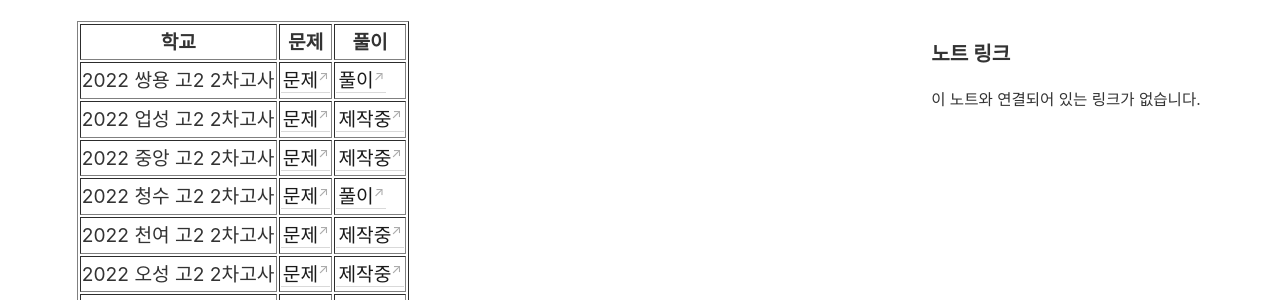
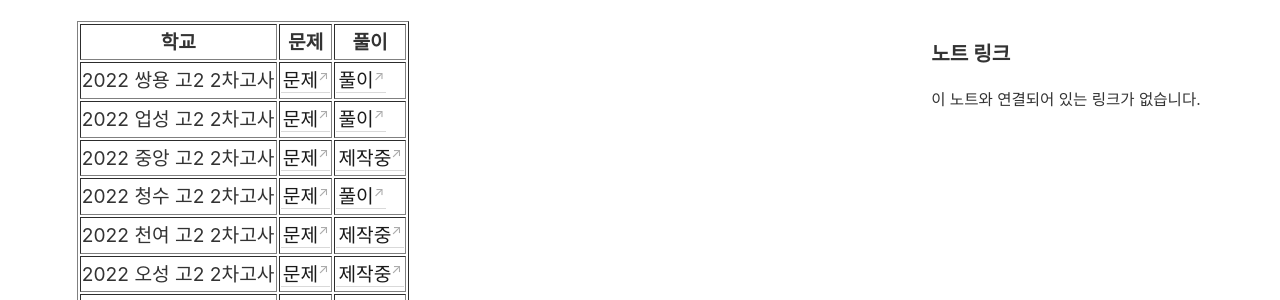
Before and after one commit to gwandae/test, a Jekyll site: the page built from _notes/고2 2차고사 대비 기출모음.md, in a window 1280 px wide. Shown: the part 236-536 px from the top of the page. Built offline with Jekyll 4.4.1, drawn with Linux system fonts in a browser that asks for light colours.

Commit message:
Update 고2 2차고사 대비 기출모음.md

```diff
--- a/_notes/고2 2차고사 대비 기출모음.md
+++ b/_notes/고2 2차고사 대비 기출모음.md
@@ -12,7 +12,7 @@ permalink: /2-2
  <tr>
 	<td>2022 업성 고2 2차고사</td>
     <td><a href="/pdf/test2nd/2022/2022 업성 고2 2차고사.pdf">문제</a></td>
-    <td><a href="/pdf/test2nd/2022풀이/%5B풀이%5D 2022 업성 고2 2차고사.pdf">제작중</a></td>
+    <td><a href="/pdf/test2nd/2022풀이/%5B풀이%5D 2022 업성 고2 2차고사.pdf">풀이</a></td>
   </tr>
    <tr>
 	<td>2022 중앙 고2 2차고사</td>
```
